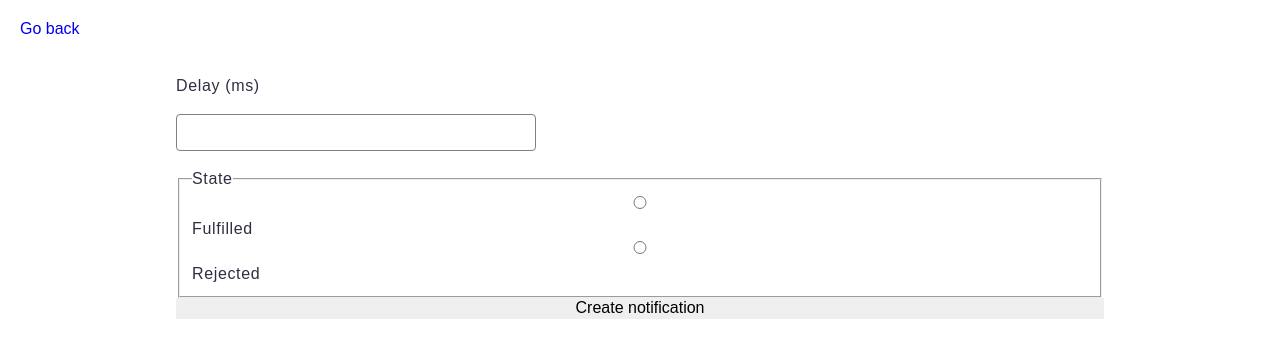
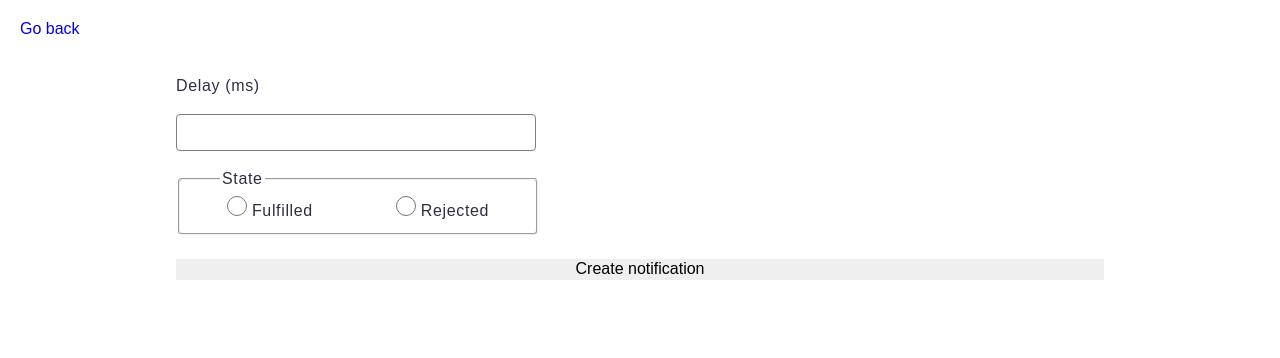
Before and after one commit to valentyna88/goit-js-hw-10, a website built with Vite: page src/2-snackbar.html in a window 1280 px wide. Built offline with nearby package versions, Linux system fonts and the light colour scheme.

Commit message:
Update snackbar.css

```diff
--- a/src/css/snackbar.css
+++ b/src/css/snackbar.css
@@ -7,7 +7,7 @@
     color: #2e2f42;
 }
 
-.form label {
+.form > label {
     display: flex;
     flex-direction: column;
     gap: 8px;
@@ -33,14 +33,26 @@ input[type="number"]:focus,
 input[type="number"]:active {
     border-color: #4e75ff;
 }
-/*
+
 fieldset {
     display: flex;
-    justify-content: center;
-    align-items: flex-end;
+    justify-content: space-evenly;
     gap: 48px;
     width: 360px;
+    margin-bottom: 24px;
     border-radius: 4px;
+    stroke-width: 1px;
+    stroke: #808080;
+}
 
+legend {
+    margin-left: 28px;
+    padding: 0 2px;
 }
-*/
+
+input[type="radio"] {
+    border: 1px solid #757575;
+    border-radius: 14px;
+    width: 20px;
+    height: 20px;
+}
```
